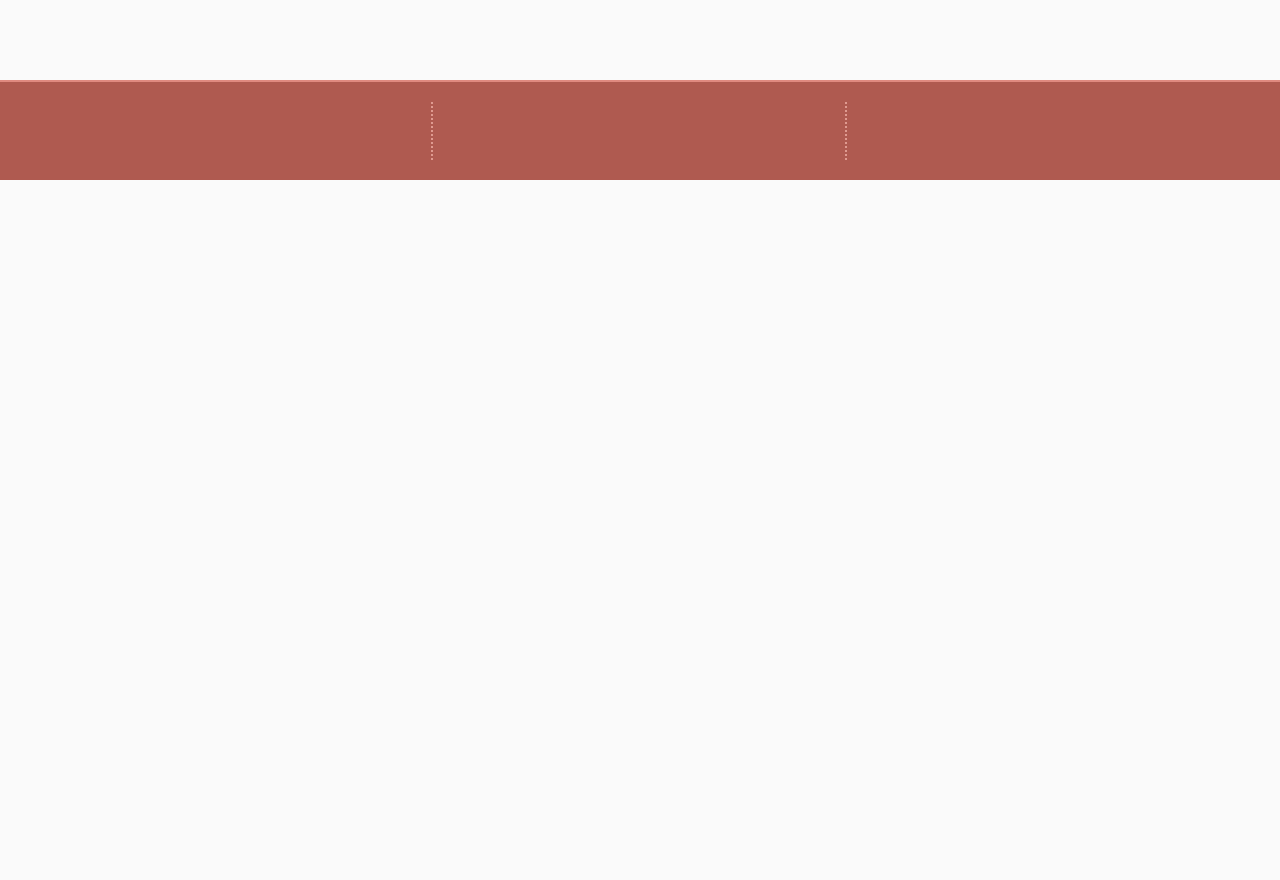
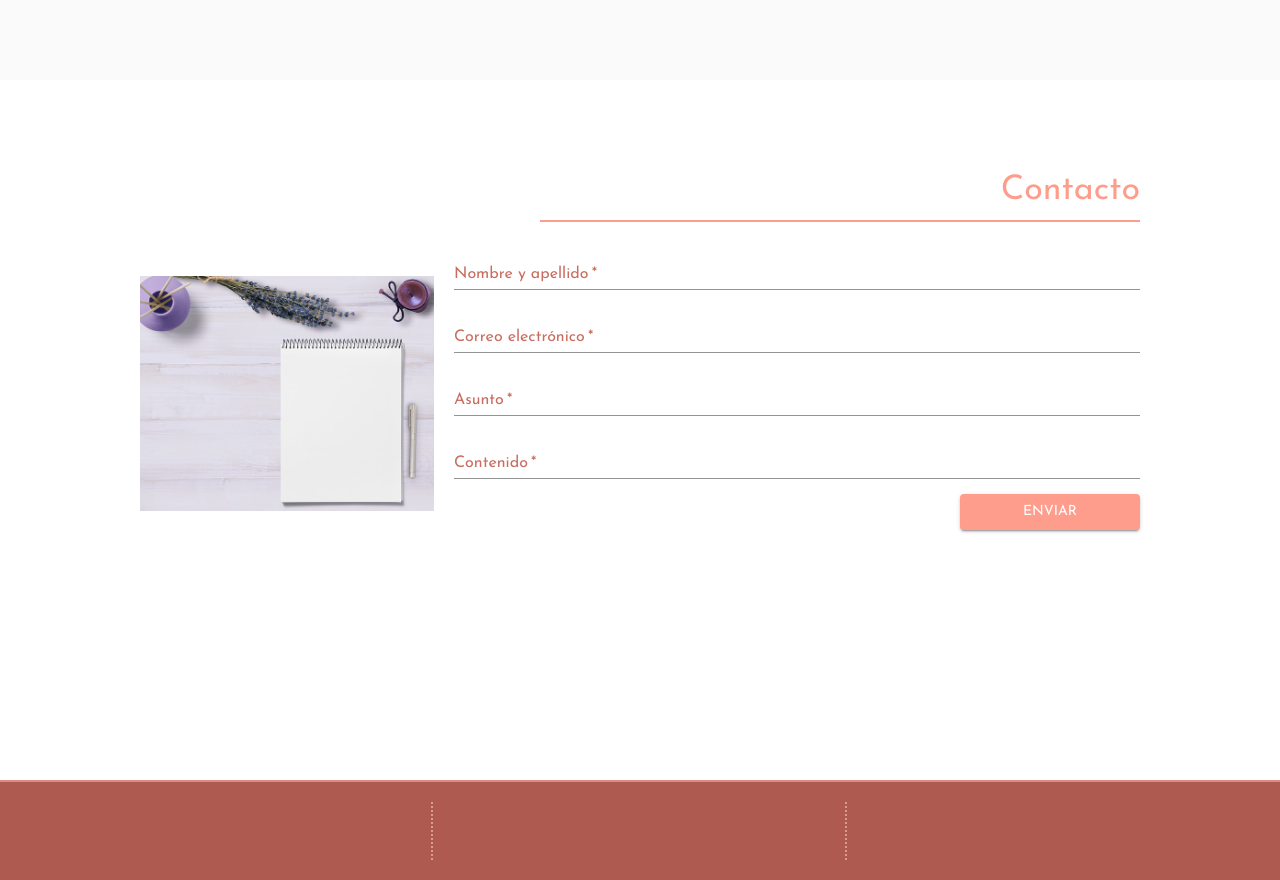
Before and after one commit to tinchodipalma/clara-callejo-cms, a Gatsby site: page / in a window 1280 px wide. Shown: the part 3158-4038 px from the top of the page. Before the commit the page ends 3338 px from the top, so only its background shows below. Built offline with nearby package versions, Linux system fonts and the light colour scheme; Gatsby itself is replaced by a stand-in of ours.

Commit message:
Contact section

```diff
--- /dev/null
+++ b/src/components/Contact/Contact.css
@@ -0,0 +1,69 @@
+.Contact {
+  display: flex;
+  flex-direction: column;
+}
+
+.Contact__Title {
+  position: relative;
+  padding: 0 0 10px;
+  margin-bottom: 20px;
+  text-align: right;
+}
+
+.Contact__Title::after {
+  content: '';
+  width: 60%;
+  height: 2px;
+  background: #ff9d8d;
+  position: absolute;
+  right: 0;
+  bottom: 0;
+  transition: width 0.3s ease-in-out;
+}
+
+.Contact__Title:hover::after {
+  width: 80%;
+}
+
+.Contact__Form {
+  display: grid;
+  grid: auto / auto;
+  grid-gap: 20px;
+  width: 100%;
+}
+
+.Contact__Image {
+  width: 100%;
+  height: 100%;
+  overflow: hidden;
+}
+
+.Contact__Image > img {
+  width: 100%;
+  height: 100%;
+  object-fit: contain;
+  vertical-align: middle;
+}
+
+.Contact__Form__Row {
+  margin-bottom: 15px;
+}
+
+.Contact__Form__SubmitContainer button {
+  width: 100%;
+}
+
+@media (min-width: 992px) {
+  .Contact__Form {
+    grid: auto / 30% 70%;
+    width: calc(100% - 20px);
+  }
+
+  .Contact__Form__SubmitContainer {
+    text-align: right;
+  }
+
+  .Contact__Form__SubmitContainer button {
+    width: 180px;
+  }
+}
--- /dev/null
+++ b/src/components/Contact/Contact.js
@@ -0,0 +1,68 @@
+import React from 'react';
+import Typography from '@material-ui/core/Typography';
+import TextField from '@material-ui/core/TextField';
+import Button from '@material-ui/core/Button';
+import ContactImage from '../../../static/assets/contact/contact.jpg';
+
+import './Contact.css';
+
+const Contact = () => (
+  <div className="Contact">
+    <div className="Contact__Title">
+      <Typography variant="h4" color="secondary">
+        Contacto
+      </Typography>
+    </div>
+    <div className="Contact__Form">
+      <div className="Contact__Image">
+        <img src={ContactImage} alt="Contacto" />
+      </div>
+      <form>
+        <div className="Contact__Form__Grid">
+          <div className="Contact__Form__Group">
+            <div className="Contact__Form__Row">
+              <TextField
+                name="name"
+                label="Nombre y apellido"
+                required
+                fullWidth
+              />
+            </div>
+
+            <div className="Contact__Form__Row">
+              <TextField
+                name="email"
+                label="Correo electrónico"
+                type="email"
+                required
+                fullWidth
+              />
+            </div>
+            <div className="Contact__Form__Row">
+              <TextField name="subject" label="Asunto" required fullWidth />
+            </div>
+          </div>
+
+          <div className="Contact__Form__Group">
+            <div className="Contact__Form__Row">
+              <TextField
+                name="text"
+                label="Contenido"
+                multiline
+                required
+                fullWidth
+              />
+            </div>
+          </div>
+        </div>
+        <div className="Contact__Form__Row Contact__Form__SubmitContainer">
+          <Button type="button" variant="contained" color="secondary">
+            Enviar
+          </Button>
+        </div>
+      </form>
+    </div>
+  </div>
+);
+
+export default Contact;
--- /dev/null
+++ b/src/components/Contact/index.js
@@ -0,0 +1,3 @@
+import Contact from './Contact';
+
+export default Contact;
--- a/src/layouts/Landing/Landing.css
+++ b/src/layouts/Landing/Landing.css
@@ -1,5 +1,9 @@
 .LandingLayout {
   padding-bottom: 0;
+}
+
+.LandingLayout .MuiFormLabel-root {
+  color: #c96d60;
 }
 
 .LandingLayout .Footer {
@@ -77,6 +81,7 @@
   margin-bottom: 0;
 }
 
+.HomeSectionContactLayer,
 .HomeSectionActivitiesLayer {
   background: #fff;
 }
--- a/src/pages/index.js
+++ b/src/pages/index.js
@@ -5,6 +5,7 @@ import SEO from '../components/seo';
 import Activities from '../components/Activities';
 import Clients from '../components/Clients';
 import Logo from '../components/Logo';
+import Contact from '../components/Contact';
 
 const LAYOUT_CLASSES = {
   default: 'HomeLayout',
@@ -54,6 +55,10 @@ const IndexPage = () => {
       <div className="HomeSection HomeSectionClientsLayer">
         <Clients />
       </div>
+
+      <div className="HomeSection HomeSectionContactLayer">
+        <Contact />
+      </div>
     </Landing>
   );
 };
```
Also changed, not shown: static/assets/contact/contact.jpg (added).
